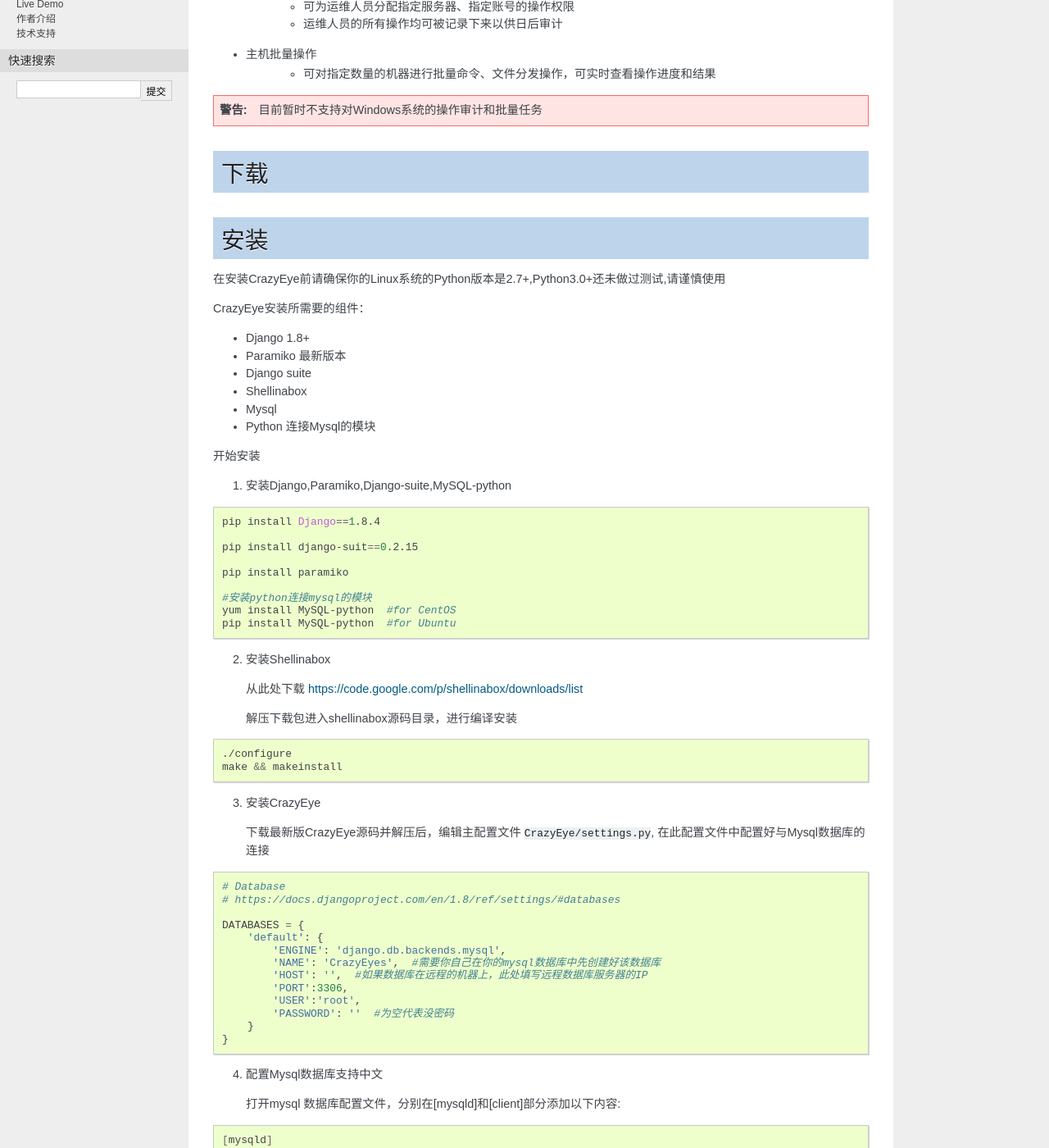
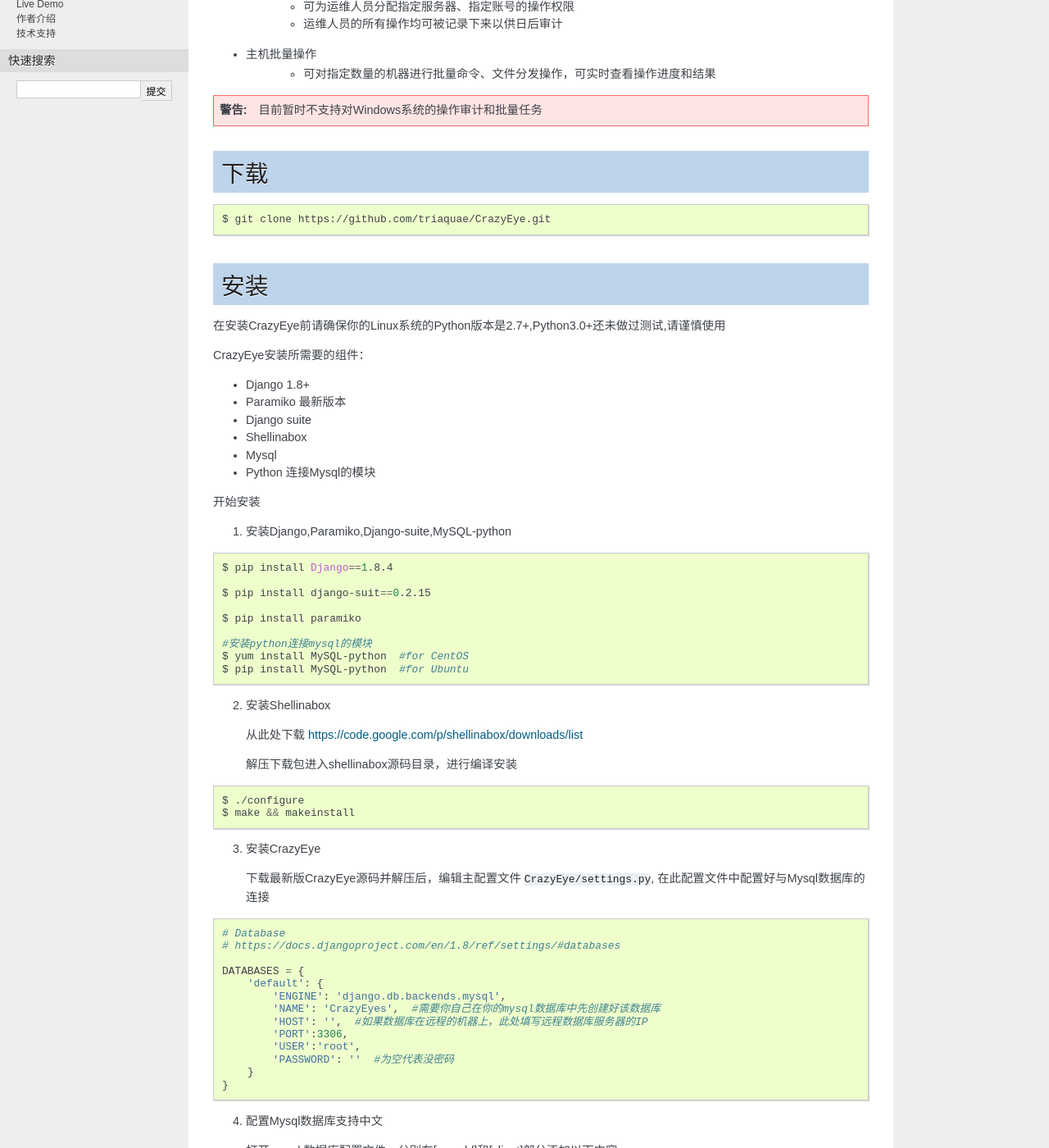
Before and after one commit to triaquae/CrazyEyeDoc, a Sphinx documentation site: the page built from docs/index.rst, in a window 1280 px wide and 1400 px high, scrolled down 202 px. Shown: the whole window at 82% size. Built offline with Sphinx 7.4.7, drawn with Linux system fonts in a browser that asks for light colours; some of the changed text lies outside the part shown.

Commit message:
update doc

```diff
--- a/docs/host_config.rst
+++ b/docs/host_config.rst
@@ -54,9 +54,9 @@ CrazyEye以多进程并发的形式执行批量任务，你可以通过修改配
     #还记得在安装CrazyEye时需要安装的Shellinabox吗,Well，你的WEB SSH支持就得依赖这个插件，事实上Shellinabox是一个独立的开源工具，我们只不需要在CrazyEye配置好如何调用它即可
     #当你安装完Shellinabox后，执行shellinaboxd 即可启动该软件，然后执行netstat -tulnp |grep 4200查看其状态
 
-    shellinaboxd #启动shellinabox
+    $ shellinaboxd #启动shellinabox
 
-    netstat -tulnp|grep 4200
+    $ netstat -tulnp|grep 4200
     tcp        0      0 0.0.0.0:4200            0.0.0.0:*               LISTEN
 
     #接下来配置settings.py,找到WebSSH部分
--- a/docs/index.rst
+++ b/docs/index.rst
@@ -25,7 +25,9 @@ CrazyEye是基于Python开发的一款简单易用的IT管理软件，目前主
 下载
 ========
 
+.. code-block:: shell
 
+   $ git clone https://github.com/triaquae/CrazyEye.git
 
 
 安装
@@ -50,15 +52,15 @@ CrazyEye安装所需要的组件：
 .. code-block:: shell
 
 
-   pip install Django==1.8.4
+   $ pip install Django==1.8.4
 
-   pip install django-suit==0.2.15
+   $ pip install django-suit==0.2.15
 
-   pip install paramiko
+   $ pip install paramiko
 
    #安装python连接mysql的模块
-   yum install MySQL-python  #for CentOS
-   pip install MySQL-python  #for Ubuntu
+   $ yum install MySQL-python  #for CentOS
+   $ pip install MySQL-python  #for Ubuntu
 
 2. 安装Shellinabox
 
@@ -69,8 +71,8 @@ CrazyEye安装所需要的组件：
 .. code-block:: shell
 
 
-    ./configure
-    make && makeinstall
+    $ ./configure
+    $ make && makeinstall
 
 
 3. 安装CrazyEye
@@ -116,10 +118,10 @@ CrazyEye安装所需要的组件：
 
 .. code-block:: python
 
-   python manage.py makemigrations
-   python manage.py migrate
+   $ python manage.py makemigrations
+   $ python manage.py migrate
 
-   python manage.py createsuperuser #创建管理员用户
+   $ python manage.py createsuperuser #创建管理员用户
 
 
 6. 创建一个审计用户 :code:`crazy_audit` ,并在此用户的 :code:`.bashrc` 用户环境变量文件的最底部，加上以下两条代码：
@@ -127,16 +129,16 @@ CrazyEye安装所需要的组件：
 .. code-block:: shell
    :emphasize-lines: 13,14,15
 
-   useradd crazy_audit
+   $ useradd crazy_audit
 
-   su - crazy_audit
-   vi .bashrc
+   $ su - crazy_audit
+   $ vi .bashrc
    #在尾部添加以下2行代码：
    python /YourCrazyEyeInstallPath/CrazyEye/crazy_eyes_mgr.py run
    logout
 
    #此时crazy_audit用户的环境变量配置文件 看上去如下
-   more /home/crazy_audit/.bashrc
+   $ more /home/crazy_audit/.bashrc
    ...
    ...
    python /YourCrazyEyeInstallPath/CrazyEye/crazy_eyes_mgr.py run   #把YourCrazyEyeInstallPath替换成你自己的软件安装目录
```
Also changed, not shown: 8 other files.
